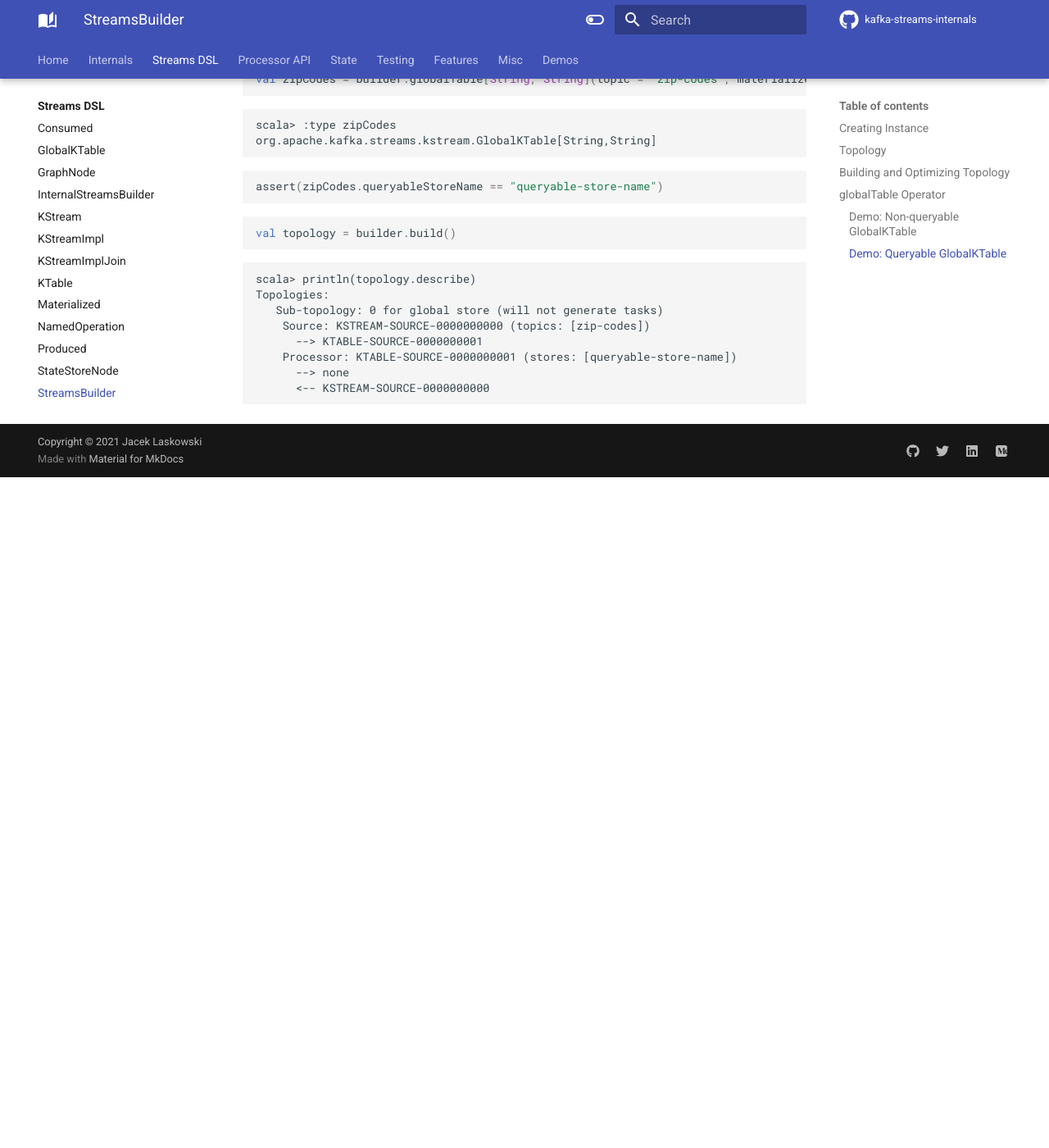
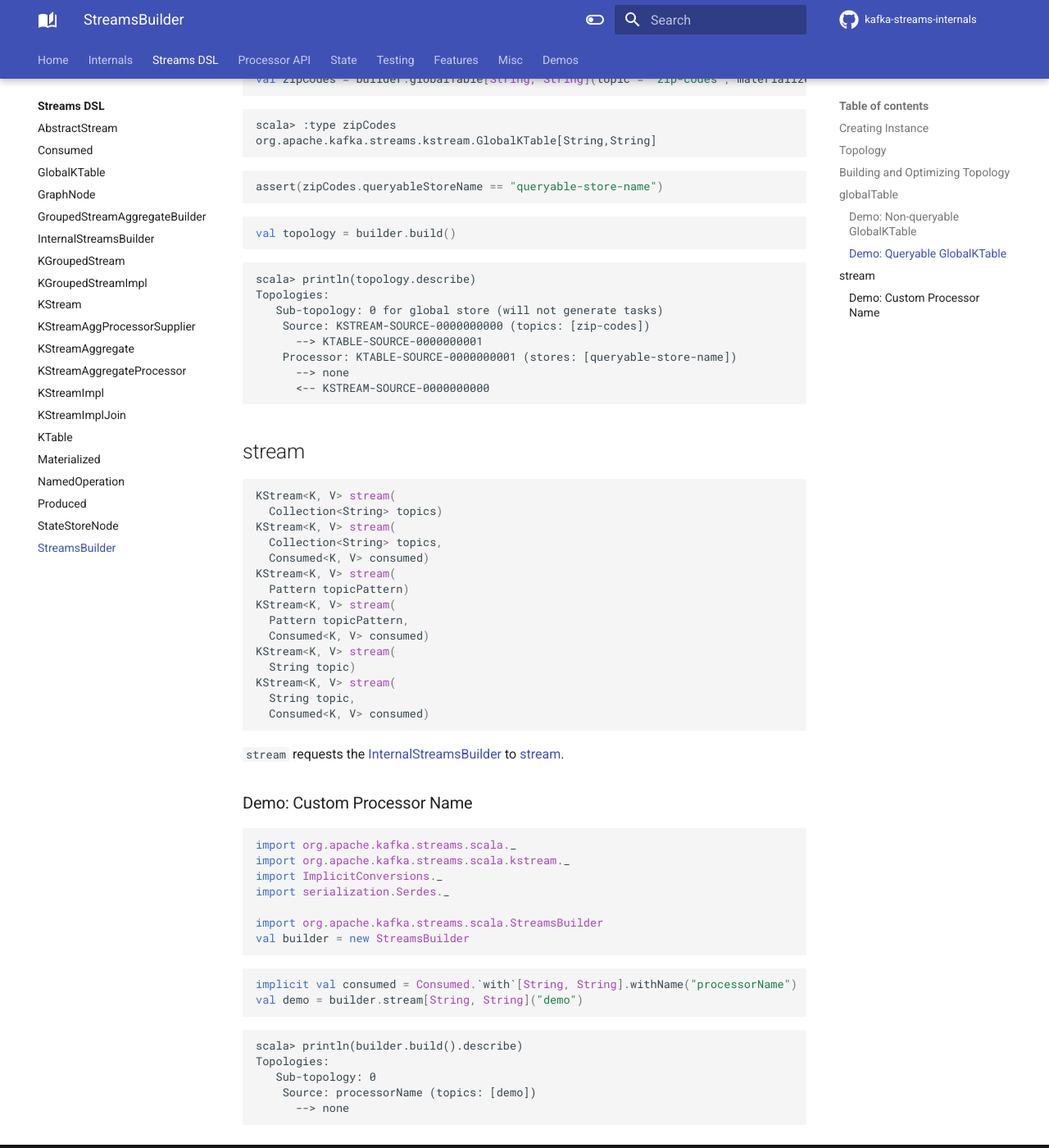
Before and after one commit to japila-books/kafka-streams-internals, an MkDocs documentation site: the page built from docs/kstream/StreamsBuilder.md, in a window 1280 px wide and 1400 px high, scrolled down 2871 px. Shown: the whole window at 82% size. Built offline with MkDocs 1.6.1 and Material for MkDocs 9.7.7, drawn with Linux system fonts in a browser that asks for light colours; comment, search, counter and statistics services are not loaded; before the commit the page ends 3453 px from its top, so only the background shows below that; some of the changed text lies outside the part shown.

Commit message:
KGroupedStreamImpl

````diff
--- a/docs/kstream/StreamsBuilder.md
+++ b/docs/kstream/StreamsBuilder.md
@@ -40,7 +40,7 @@
 
 `build` requests the [InternalStreamsBuilder](#internalStreamsBuilder) to [build and optimize a topology](InternalStreamsBuilder.md#buildAndOptimizeTopology). In the end, `build` returns the [Topology](#topology).
 
-## <span id="globalTable"> globalTable Operator
+## <span id="globalTable"> globalTable
 
 ```java
 GlobalKTable<K, V> globalTable(
@@ -141,3 +141,50 @@
       --> none
       <-- KSTREAM-SOURCE-0000000000
 ```
+
+## <span id="stream"> stream
+
+```java
+KStream<K, V> stream(
+  Collection<String> topics)
+KStream<K, V> stream(
+  Collection<String> topics,
+  Consumed<K, V> consumed)
+KStream<K, V> stream(
+  Pattern topicPattern)
+KStream<K, V> stream(
+  Pattern topicPattern,
+  Consumed<K, V> consumed)
+KStream<K, V> stream(
+  String topic)
+KStream<K, V> stream(
+  String topic,
+  Consumed<K, V> consumed)
+```
+
+`stream` requests the [InternalStreamsBuilder](#internalStreamsBuilder) to [stream](InternalStreamsBuilder.md#stream).
+
+### <span id="stream-demo"> Demo: Custom Processor Name
+
+```scala
+import org.apache.kafka.streams.scala._
+import org.apache.kafka.streams.scala.kstream._
+import ImplicitConversions._
+import serialization.Serdes._
+
+import org.apache.kafka.streams.scala.StreamsBuilder
+val builder = new StreamsBuilder
+```
+
+```scala
+implicit val consumed = Consumed.`with`[String, String].withName("processorName")
+val demo = builder.stream[String, String]("demo")
+```
+
+```text
+scala> println(builder.build().describe)
+Topologies:
+   Sub-topology: 0
+    Source: processorName (topics: [demo])
+      --> none
+```
--- a/mkdocs.yml
+++ b/mkdocs.yml
@@ -107,22 +107,26 @@
   - Home: index.md
   - Internals:
     - Overview: overview.md
-    - AbstractProcessor: AbstractProcessor.md
     - KafkaClientSupplier: KafkaClientSupplier.md
     - KafkaStreams: KafkaStreams.md
-    - KStreamAggregate: KStreamAggregate.md
-    - KStreamAggregateProcessor: KStreamAggregateProcessor.md
     - StreamsConfig: StreamsConfig.md
     - StreamsPartitionAssignor: StreamsPartitionAssignor.md
     - TimestampedTupleForwarder: TimestampedTupleForwarder.md
     - Topology: Topology.md
   - Streams DSL:
     - kstream/index.md
+    - AbstractStream: kstream/AbstractStream.md
     - Consumed: kstream/Consumed.md
     - GlobalKTable: kstream/GlobalKTable.md
     - GraphNode: kstream/GraphNode.md
+    - GroupedStreamAggregateBuilder: kstream/GroupedStreamAggregateBuilder.md
     - InternalStreamsBuilder: kstream/InternalStreamsBuilder.md
+    - KGroupedStream: kstream/KGroupedStream.md
+    - KGroupedStreamImpl: kstream/KGroupedStreamImpl.md
     - KStream: kstream/KStream.md
+    - KStreamAggProcessorSupplier: kstream/KStreamAggProcessorSupplier.md
+    - KStreamAggregate: kstream/KStreamAggregate.md
+    - KStreamAggregateProcessor: kstream/KStreamAggregateProcessor.md
     - KStreamImpl: kstream/KStreamImpl.md
     - KStreamImplJoin: kstream/KStreamImplJoin.md
     - KTable: kstream/KTable.md
@@ -133,6 +137,7 @@
     - StreamsBuilder: kstream/StreamsBuilder.md
   - Processor API:
     - processor/index.md
+    - AbstractProcessor: processor/AbstractProcessor.md
     - AbstractTask: processor/AbstractTask.md
     - ActiveTaskCreator: processor/ActiveTaskCreator.md
     - GlobalStateManagerImpl: processor/GlobalStateManagerImpl.md
````
Also changed, not shown: docs/KStreamAggregate.md (deleted, +0 -3 lines), docs/kstream/AbstractStream.md (added, +3 -0 lines), docs/kstream/GroupedStreamAggregateBuilder.md (added, +3 -0 lines), docs/kstream/InternalStreamsBuilder.md (+17 -0 lines), docs/kstream/KGroupedStream.md (added, +3 -0 lines), docs/kstream/KGroupedStreamImpl.md (added, +28 -0 lines), docs/kstream/KStreamAggProcessorSupplier.md (added, +3 -0 lines), docs/kstream/KStreamAggregate.md (added, +16 -0 lines), docs/kstream/KStreamAggregateProcessor.md (renamed from docs/KStreamAggregateProcessor.md, +5 -5 lines), docs/kstream/KStreamImpl.md (+49 -0 lines), docs/scala.md (+2 -1 lines), docs/processor/AbstractProcessor.md (renamed from docs/AbstractProcessor.md).
